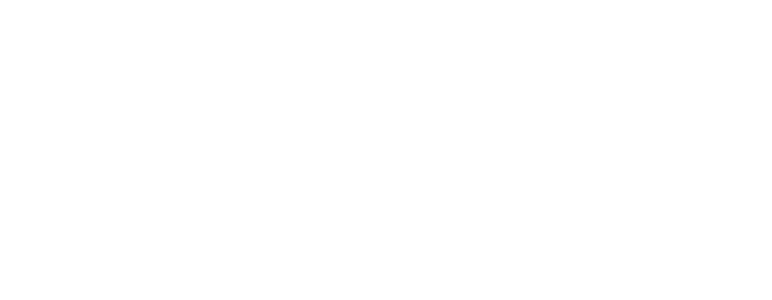
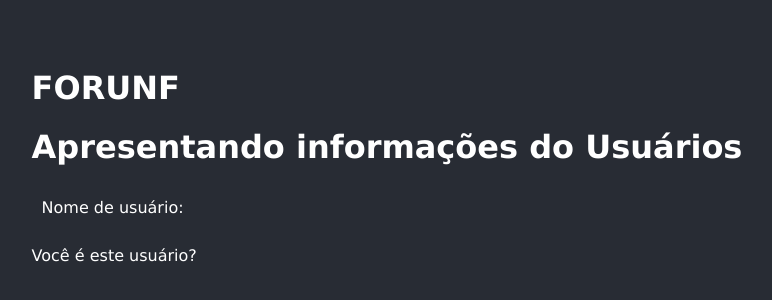
Before and after one commit to fahsoder/forunf, a React (Create React App) app in the folder app/: page /user/info in a window 1280 px wide. Shown: the part 244-544 px from the top of the page, without its empty margins (253-1025 px from the left). Built offline with nearby package versions, Linux system fonts and the light colour scheme.

Commit message:
Create Page UserInfo

```diff
--- a/app/src/index.js
+++ b/app/src/index.js
@@ -3,7 +3,8 @@ import ReactDOM from 'react-dom';
 import { BrowserRouter, Switch, Route } from 'react-router-dom';
 
 import App from './App';
-import User from './pages/User.page'
+import User from './pages/User/User.page';
+import UserInfo from './pages/UserInfo/UserInfo.page';
 
 import * as serviceWorker from './serviceWorker';
 
@@ -12,12 +13,14 @@ import './index.css';
 ReactDOM.render(
   <BrowserRouter>
     <Switch>
-      <Route exact path='/' component={App}/>
-      <Route exact path='/user' component={User}/>
+      <Route exact path="/" component={App} />
+      <Route exact path="/user" component={User} />
+      <Route exact path="/user/info" component={UserInfo} />
     </Switch>
-  </BrowserRouter>
+  </BrowserRouter>,
 
-  , document.getElementById('root'));
+  document.getElementById('root')
+);
 
 // If you want your app to work offline and load faster, you can change
 // unregister() to register() below. Note this comes with some pitfalls.
--- a/app/src/pages/User.page.css
+++ /dev/null
@@ -1,52 +0,0 @@
-html, body, p {
-    margin: 0;
-    padding: 0;
-}
-
-.userPageContainer {
-    width: 100vw;
-    height: 100vh;
-    max-width: 100%;
-    max-height: 100%;
-    background-color: #282c34;
-    color: white;
-    display: flex;
-    flex-direction: column;
-    align-items: center;
-    justify-content: center;
-    font-family: Verdana, Geneva, Tahoma, sans-serif;
-}
-
-.userPageSearchContainer {
-    display: flex;
-    flex-direction: column;
-    align-items: flex-start;
-    justify-content: center;
-}
-
-.userPageSearchLabel {
-    padding-bottom: 10px;
-}
-
-.userPageSearchInput {
-    padding: 10px;
-    background: transparent;
-    border: 1px solid white;
-    border-radius: 5px;
-    color: white;
-    margin-bottom: 10px;
-}
-
-.userPageSearchSubmit {
-    padding: 10px;
-    border: 1px solid white;
-    border-radius: 5px;
-    color: white;
-    background-color: transparent;
-}
-
-.userPageSearchSubmit:hover {
-    background-color: #22252b;
-    color: white;
-    cursor: pointer;
-}
--- /dev/null
+++ b/app/src/pages/User/User.page.css
@@ -0,0 +1,76 @@
+html,
+body,
+p {
+  margin: 0;
+  padding: 0;
+}
+button {
+  width: 160px;
+  height: 40px;
+  margin: 30px 30px;
+  border-radius: 10px;
+}
+
+.userPageContainer {
+  width: 100vw;
+  height: 100vh;
+  max-width: 100%;
+  max-height: 100%;
+  background-color: #282c34;
+  color: white;
+  display: flex;
+  flex-direction: column;
+  align-items: center;
+  justify-content: center;
+  font-family: Verdana, Geneva, Tahoma, sans-serif;
+}
+
+.userPageSearchContainer {
+  display: flex;
+  flex-direction: column;
+  align-items: flex-start;
+  justify-content: center;
+}
+
+.userPageSearchLabel {
+  padding-bottom: 10px;
+}
+
+.userPageSearchInput {
+  width: 350px;
+  height: 30px;
+  padding: 10px;
+  background: transparent;
+  border: 1px solid white;
+  border-radius: 5px;
+  color: white;
+  margin-bottom: 10px;
+}
+
+.userPageSearchSubmit {
+  padding: 10px;
+  margin-left: 0px;
+  border: 1px solid white;
+  border-radius: 10px;
+  color: white;
+  background-color: transparent;
+}
+
+.userPageSearchSubmit:hover {
+  background-color: #22252b;
+  color: white;
+  cursor: pointer;
+}
+
+.userPageUserName {
+  padding: 10px;
+}
+
+.userPageConfirmUser {
+  margin: 30px 0 0 0;
+  padding: 10px;
+  border: 1px solid white;
+  border-radius: 5px;
+  color: white;
+  background-color: transparent;
+}
--- a/app/src/pages/User.page.jsx
+++ b/app/src/pages/User/User.page.jsx
@@ -1,5 +1,5 @@
 import React, { useState } from 'react';
-import Api from '../services/api';
+import Api from '../../services/api';
 
 import './User.page.css';
 
@@ -12,25 +12,25 @@ const User = () => {
   const onSubmit = () => {
     Api.get(`search-user?user=${name}`).then((response) => {
       if (response.data.success) {
-        setUserId(response.data.userId)
-        setImage(response.data.profileImage)
+        setUserId(response.data.userId);
+        setImage(response.data.profileImage);
       }
-      setHasUserInfo(response.data.success)
+      setHasUserInfo(response.data.success);
     });
   };
 
   const confirmUser = () => {
     // Buscar informações de seguidores na API
     // localhost:5000/get-user-info?userId=${userId}
-    return
-  }
+    return;
+  };
 
   const doNotConfirmUser = () => {
     // Buscar o próximo usuário
     // chamar o endpoint do onSubmit novamente com um parâmetro a mais
     // search-user?user=${name}&page=1
-    return
-  }
+    return;
+  };
 
   const renderUserInfo = () => {
     if (hasUserInfo) {
@@ -39,17 +39,30 @@ const User = () => {
           <p className="userPageUserName">Nome de usuário: {name}</p>
           <img src={image} className="userPageUserImage" />
           <p className="userPageConfirmText">Você é este usuário?</p>
-          <button className="userPageConfirmUser" onClick={confirmUser}>Confirmar</button>
-          <button className="userPageDoNotConfirmUser" onClick={doNotConfirmUser}>Não</button>
+          <button className="userPageConfirmUser" onClick={confirmUser}>
+            Confirmar
+          </button>
+          <button
+            className="userPageDoNotConfirmUser"
+            onClick={doNotConfirmUser}
+          >
+            Não
+          </button>
         </div>
-      )
+      );
     }
-    return
-  }
+    return;
+  };
 
   const renderSearch = () => {
     return (
       <div className="userPageSearchContainer">
+        <h1 className="userPageTitle"> FORUNF</h1>
+        <p>
+          {' '}
+          Linkar está paginda com a UserInfo.Page e apresentar informalçoes do
+          Usuário
+        </p>
         <label className="userPageSearchLabel">Nome de usuário</label>
         <input
           type="text"
--- /dev/null
+++ b/app/src/pages/UserInfo/UserInfo.page.css
@@ -0,0 +1,26 @@
+html,
+body,
+p {
+  margin: 0;
+  padding: 0;
+}
+button {
+  width: 160px;
+  height: 40px;
+  margin: 30px 30px;
+  border-radius: 10px;
+}
+
+.userInfoPageContainer {
+  width: 100vw;
+  height: 100vh;
+  max-width: 100%;
+  max-height: 100%;
+  background-color: #282c34;
+  color: white;
+  display: flex;
+  flex-direction: column;
+  align-items: center;
+  justify-content: center;
+  font-family: Verdana, Geneva, Tahoma, sans-serif;
+}
--- /dev/null
+++ b/app/src/pages/UserInfo/UserInfo.page.jsx
@@ -0,0 +1,28 @@
+import React, { useState } from 'react';
+
+import Api from '../../services/api';
+
+import './UserInfo.page.css';
+
+const UserInfo = () => {
+  const [name, setName] = useState('');
+  const [userId, setUserId] = useState('');
+  const [image, setImage] = useState('');
+  const [hasUserInfo, setHasUserInfo] = useState(false);
+
+  const renderUserInfo = () => {
+    return (
+      <div className="userPageInfoContainer">
+        <h1 className="userPageTitle"> FORUNF</h1>
+        <h1> Apresentando informações do Usuários</h1>
+
+        <p className="userPageUserName">Nome de usuário: {name}</p>
+        <img src={image} className="userPageUserImage" />
+        <p className="userPageConfirmText">Você é este usuário?</p>
+      </div>
+    );
+  };
+  return <div className="userInfoPageContainer">{renderUserInfo()}</div>;
+};
+
+export default UserInfo;
```
